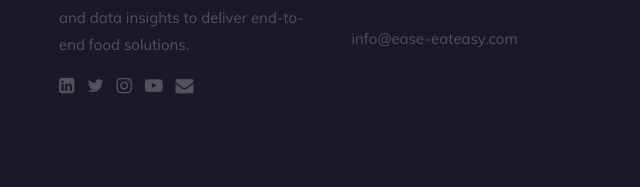
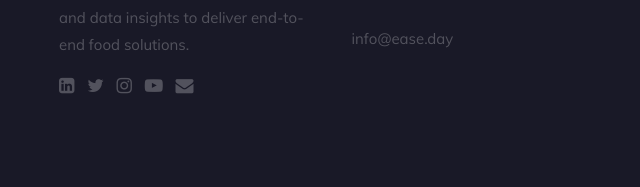
Before and after one commit to serhnas/easeV2, a plain HTML site: page index.html in a window 1280 px wide. Shown: the part 4082-4269 px from the top of the page, 16-656 px from the left. Drawn offline with Linux system fonts and the light colour scheme; files whose address does not match are found by name.

Commit message:
changed email to new domain

```diff
--- a/index.html
+++ b/index.html
@@ -163,7 +163,7 @@
                 <a href="https://www.youtube.com/channel/UC3rSUMKVBt8LMNMKRoCd0Tg"><i class="fa fa-youtube-play"></i></a>
             </li>
             <li>
-                <a href="mailto:info@ease-eateasy.com?subject=Connect with ease"><i class="fa fa-envelope"></i></a>
+                <a href="mailto:info@ease.day?subject=Connect with ease"><i class="fa fa-envelope"></i></a>
             </li>
 
         </ul>
@@ -432,7 +432,7 @@
                             <a href="https://www.youtube.com/channel/UC3rSUMKVBt8LMNMKRoCd0Tg"><i class="fa fa-youtube-play"></i></a>
                         </li>
                         <li>
-                            <a href="mailto:info@ease-eateasy.com?subject=Connect with ease"><i class="fa fa-envelope"></i></a>
+                            <a href="mailto:info@ease.day?subject=Connect with ease"><i class="fa fa-envelope"></i></a>
                         </li>
                     </ul>
 
@@ -451,7 +451,7 @@
                     </p>
 
                     <p>
-                    info@ease-eateasy.com<br>
+                    info@ease.day<br>
                     </p>
 
                 </div> <!-- end footer-contact -->
```
